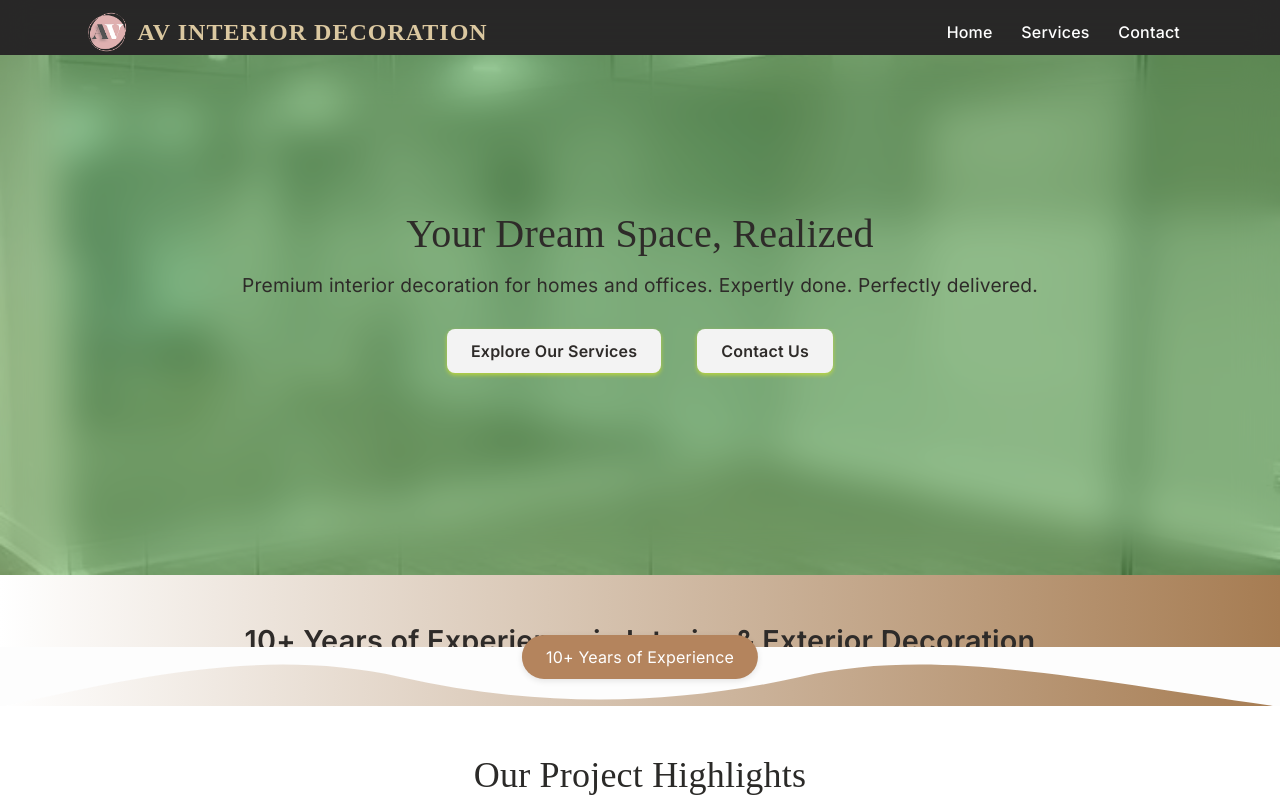
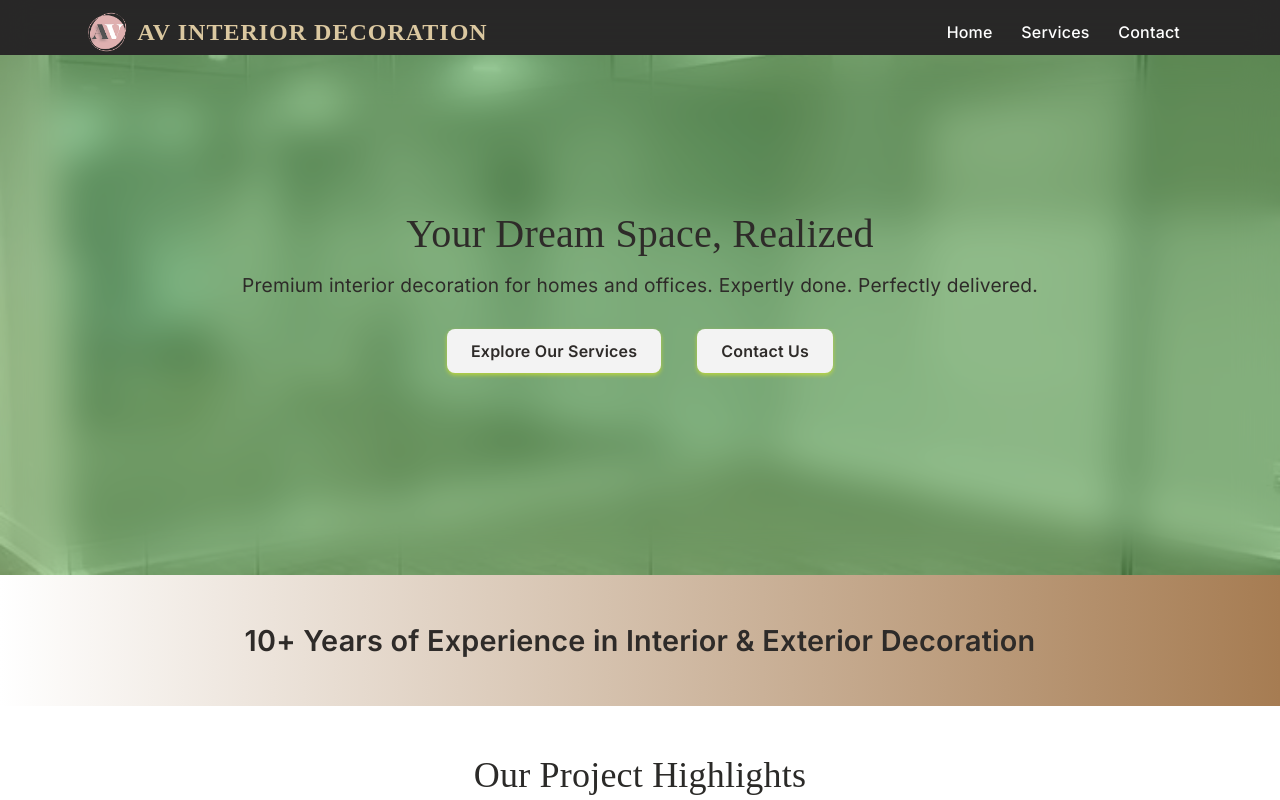
Before and after one commit to web3anand/webpage, a website: page index.html in a window 1280 px wide. Shown: the top 800 px of the page. Drawn offline with Linux system fonts and the light colour scheme; a web font is replaced by a local one.

Commit message:
Hide wave divider on desktop

```diff
--- a/css/style.css
+++ b/css/style.css
@@ -642,7 +642,7 @@ a {
 /* DESKTOP EXPERIENCE DIVIDER */
 
 .experience-divider {
-  display: none;
+  display: block;
   position: absolute;
   left: 0;
   bottom: -1px;
@@ -672,7 +672,7 @@ a {
 
 @media (min-width: 768px) {
   .experience-divider {
-    display: block;
+    display: none;
   }
 }
 
```
